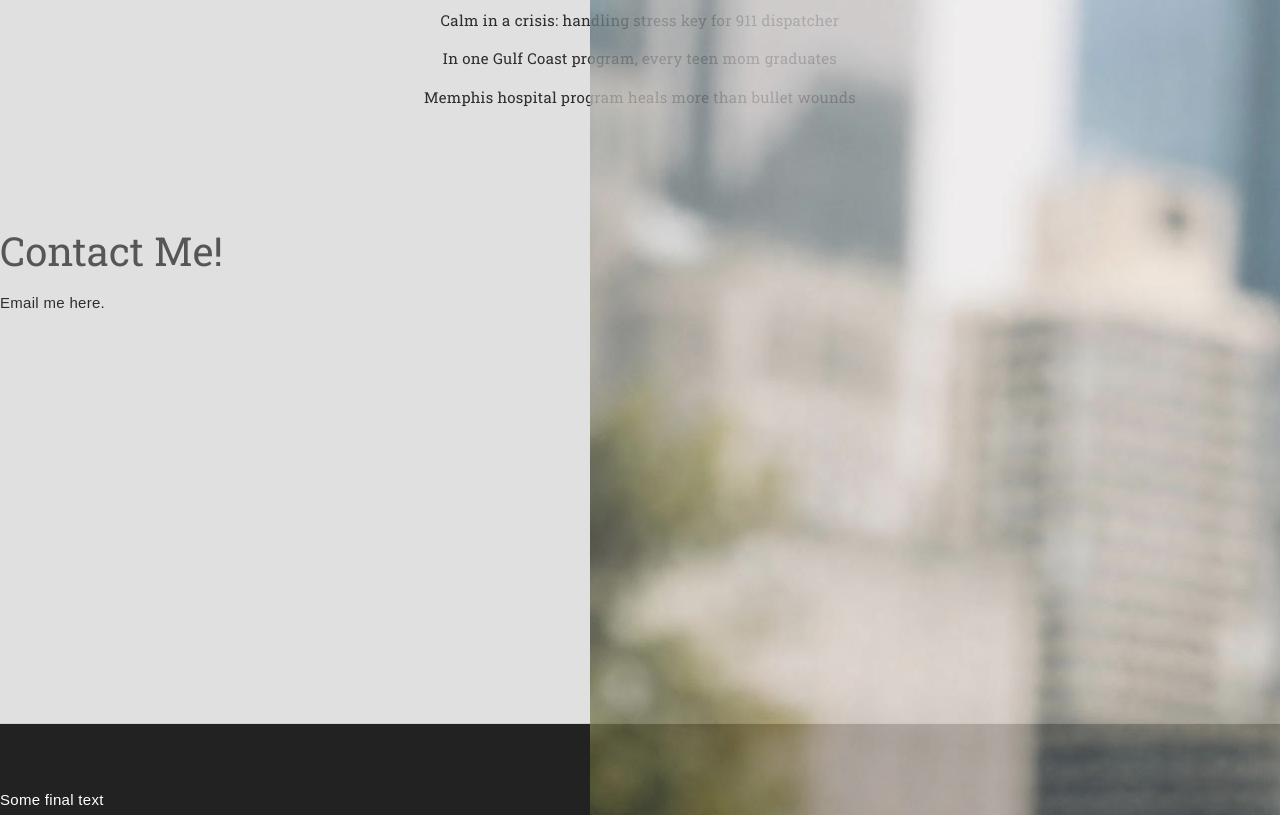
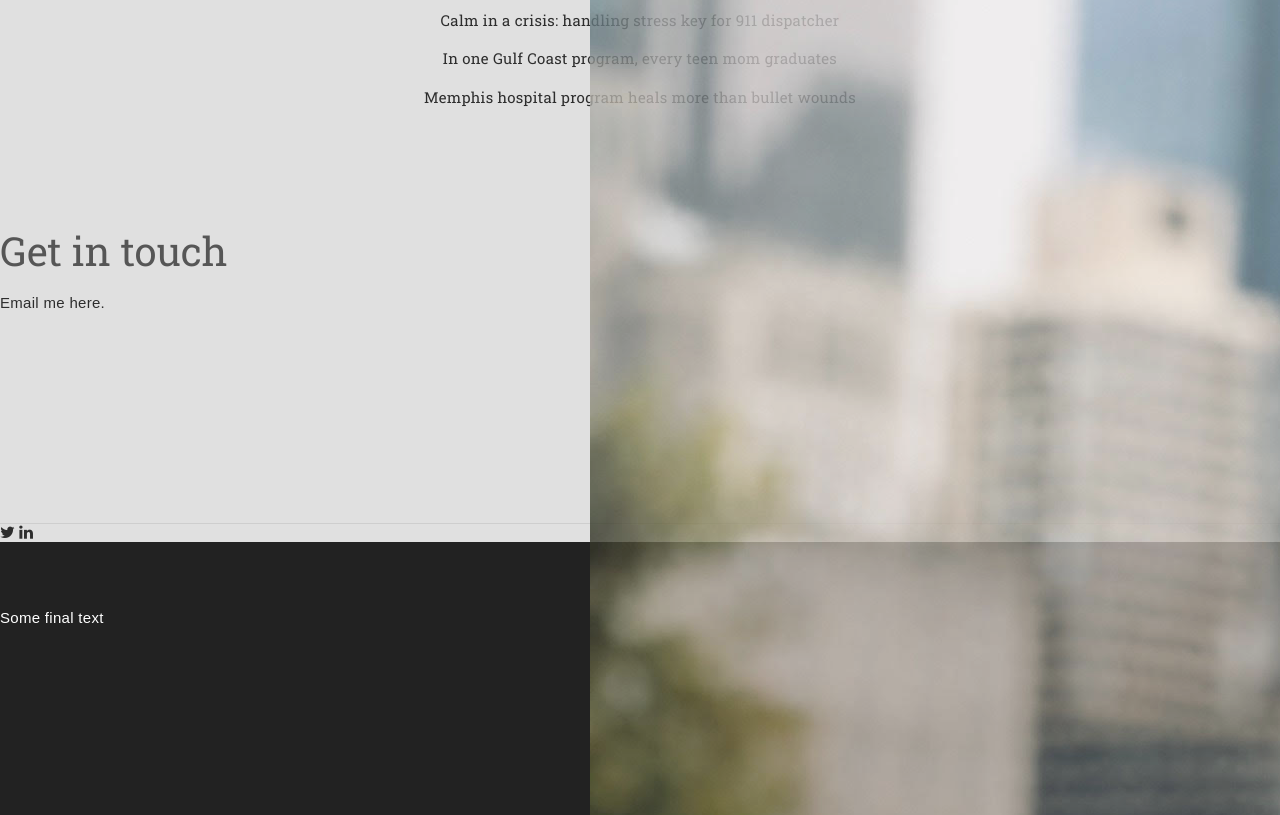
Before and after one commit to kayleighskinner/Portfolio, a plain HTML site: page index.html in a window 1280 px wide. Shown: the part 740-1555 px from the top of the page. Drawn offline with nearby package versions, Linux system fonts and the light colour scheme; a web font is replaced by a local one.

Commit message:
maybe adding social media

```diff
--- a/index.html
+++ b/index.html
@@ -64,9 +64,16 @@
 
     <div id="contact"> <!-- beginning of contact -->
       <div class="section">
-        <h2>Contact Me!</h2>
+        <h2>Get in touch</h2>
         <div class="inner"><p>Email me here.</p></div>
       </div>
+      <!-- Add icon library -->
+<link rel="stylesheet" href="https://cdnjs.cloudflare.com/ajax/libs/font-awesome/4.7.0/css/font-awesome.min.css">
+
+<!-- Add font awesome icons -->
+<a href="https://twitter.com/kayanneskinner?lang=en" class="fa fa-twitter"></a>
+<a href="https://www.linkedin.com/in/kayleigh-skinner-2501595b/" class="fa fa-linkedin"></a>
+
     </div> <!-- end of contact -->
 
 
@@ -75,6 +82,7 @@
         <p>Some final text</p>
       </div>
     </div> <!-- end of footer -->
+
 
 
   </div> <!-- end of container -->
--- a/style.css
+++ b/style.css
@@ -209,6 +209,10 @@ font-family: 'Roboto Slab', serif;
 
   #contact .section{
     min-height: 600px
+.fa-twitter
+    background: #55ACEE;
+    color: white;
+}
   }
 
 
```
